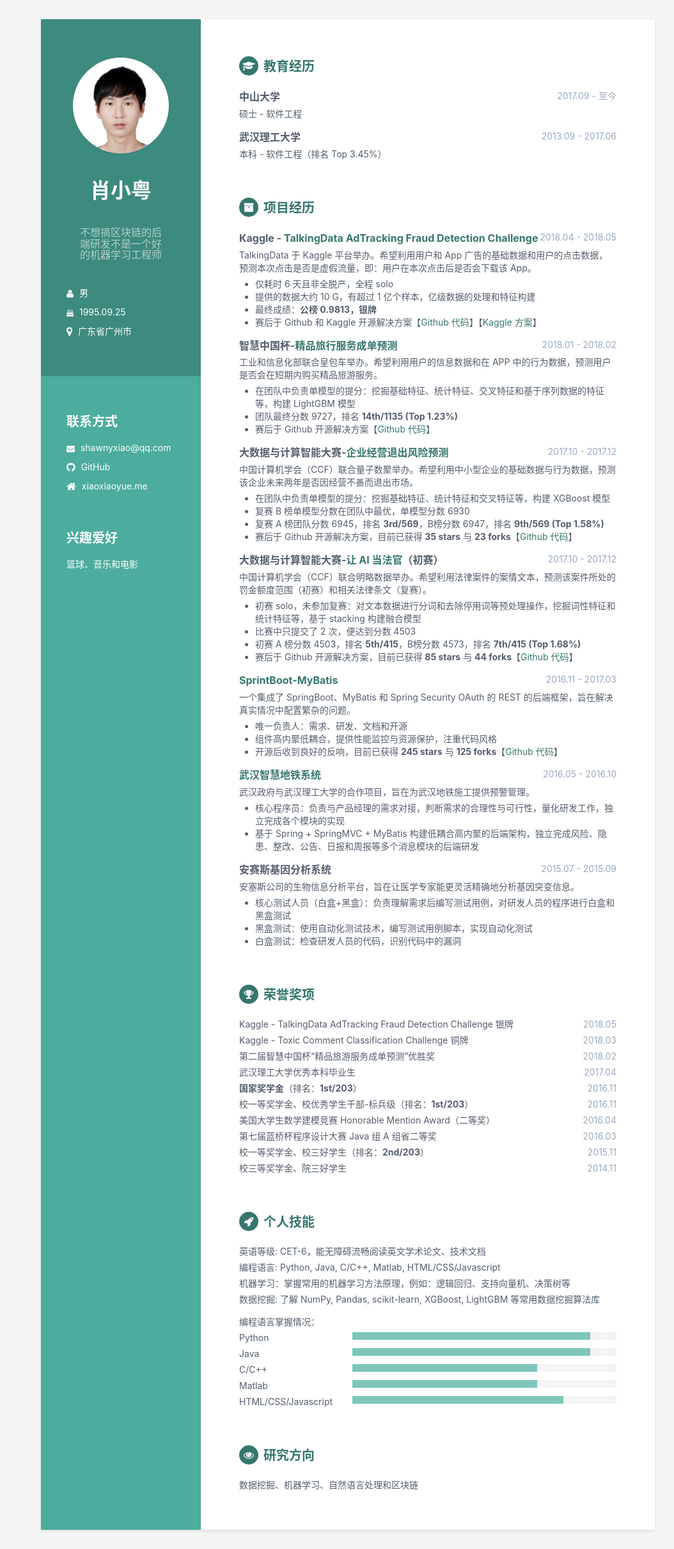
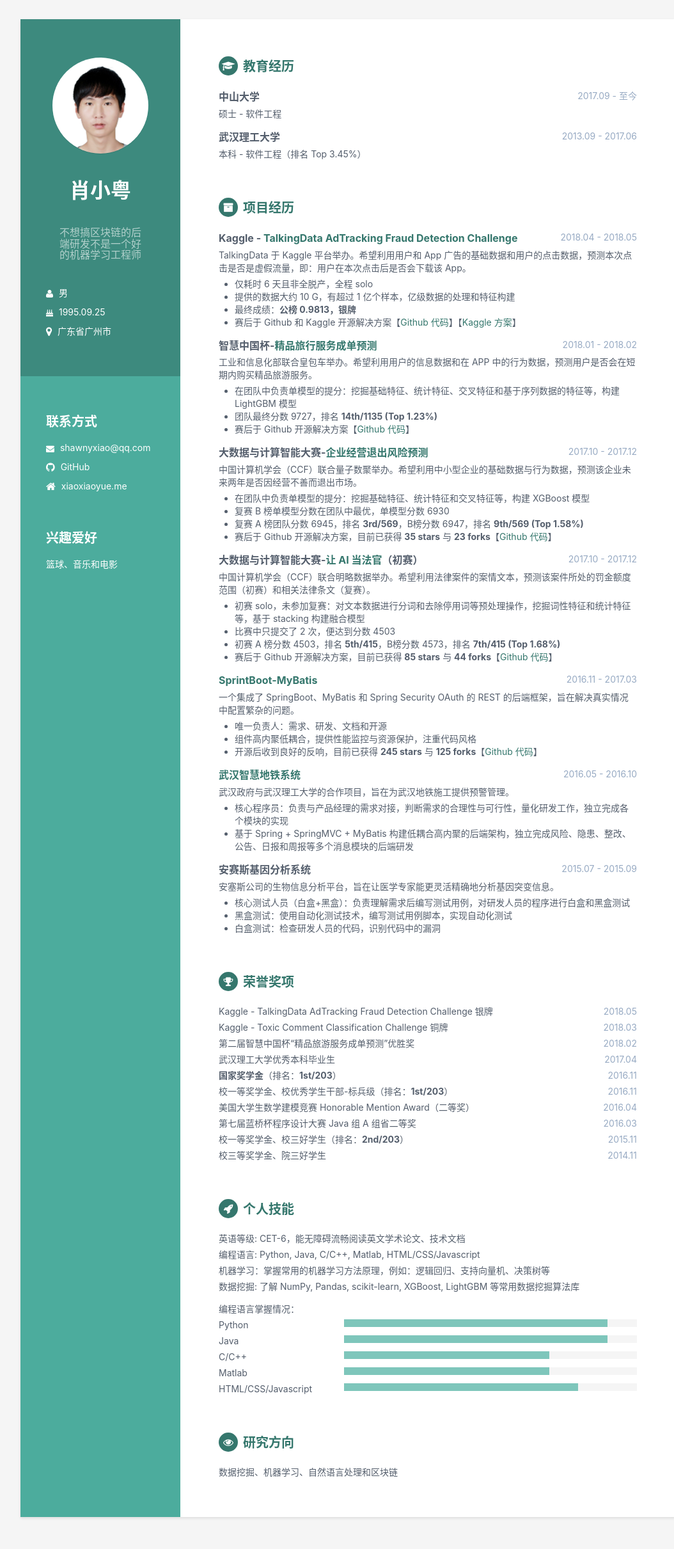
Before and after one commit to ShawnyXiao/Resume, a Jekyll site: the page built from index.html, in a window 1280 px wide. Shown: the whole page at 64% size, without its empty margins (96-1150 px from the left). Built offline with Jekyll 4.4.1, drawn with Linux system fonts in a browser that asks for light colours.

Commit message:
Update css

```diff
--- a/assets/css/styles-2.css
+++ b/assets/css/styles-2.css
@@ -49,7 +49,7 @@ p {
 }
 .wrapper {
   background: #4CAC9D;
-  max-width: 960px;
+  max-width: 1024px;
   margin: 0 auto;
   position: relative;
   -webkit-box-shadow: 0px 2px 4px rgba(0, 0, 0, 0.1);
--- a/assets/css/styles-3.css
+++ b/assets/css/styles-3.css
@@ -49,7 +49,7 @@ p {
 }
 .wrapper {
   background: #5BB66F;
-  max-width: 960px;
+  max-width: 1024px;
   margin: 0 auto;
   position: relative;
   -webkit-box-shadow: 0px 2px 4px rgba(0, 0, 0, 0.1);
--- a/assets/css/styles-4.css
+++ b/assets/css/styles-4.css
@@ -49,7 +49,7 @@ p {
 }
 .wrapper {
   background: #A15277;
-  max-width: 960px;
+  max-width: 1024px;
   margin: 0 auto;
   position: relative;
   -webkit-box-shadow: 0px 2px 4px rgba(0, 0, 0, 0.1);
--- a/assets/css/styles-5.css
+++ b/assets/css/styles-5.css
@@ -49,7 +49,7 @@ p {
 }
 .wrapper {
   background: #FDA246;
-  max-width: 960px;
+  max-width: 1024px;
   margin: 0 auto;
   position: relative;
   -webkit-box-shadow: 0px 2px 4px rgba(0, 0, 0, 0.1);
--- a/assets/css/styles-6.css
+++ b/assets/css/styles-6.css
@@ -49,7 +49,7 @@ p {
 }
 .wrapper {
   background: #4B6A78;
-  max-width: 960px;
+  max-width: 1024px;
   margin: 0 auto;
   position: relative;
   -webkit-box-shadow: 0px 2px 4px rgba(0, 0, 0, 0.1);
--- a/assets/css/styles.css
+++ b/assets/css/styles.css
@@ -50,7 +50,7 @@ p {
 }
 .wrapper {
   background: #42A8C0;
-  max-width: 960px;
+  max-width: 1024px;
   margin: 0 auto;
   position: relative;
   -webkit-box-shadow: 0px 2px 4px rgba(0, 0, 0, 0.1);
```
